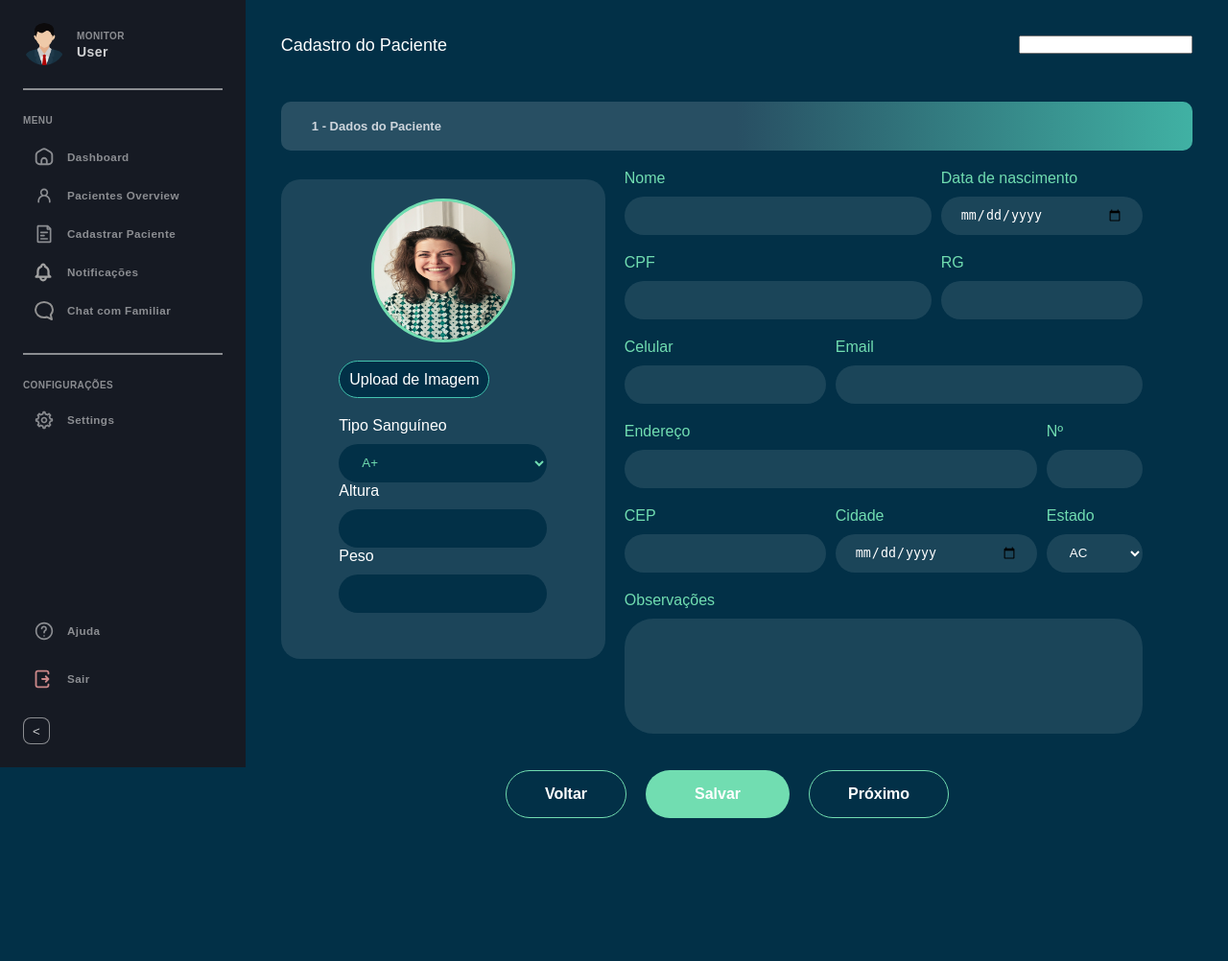
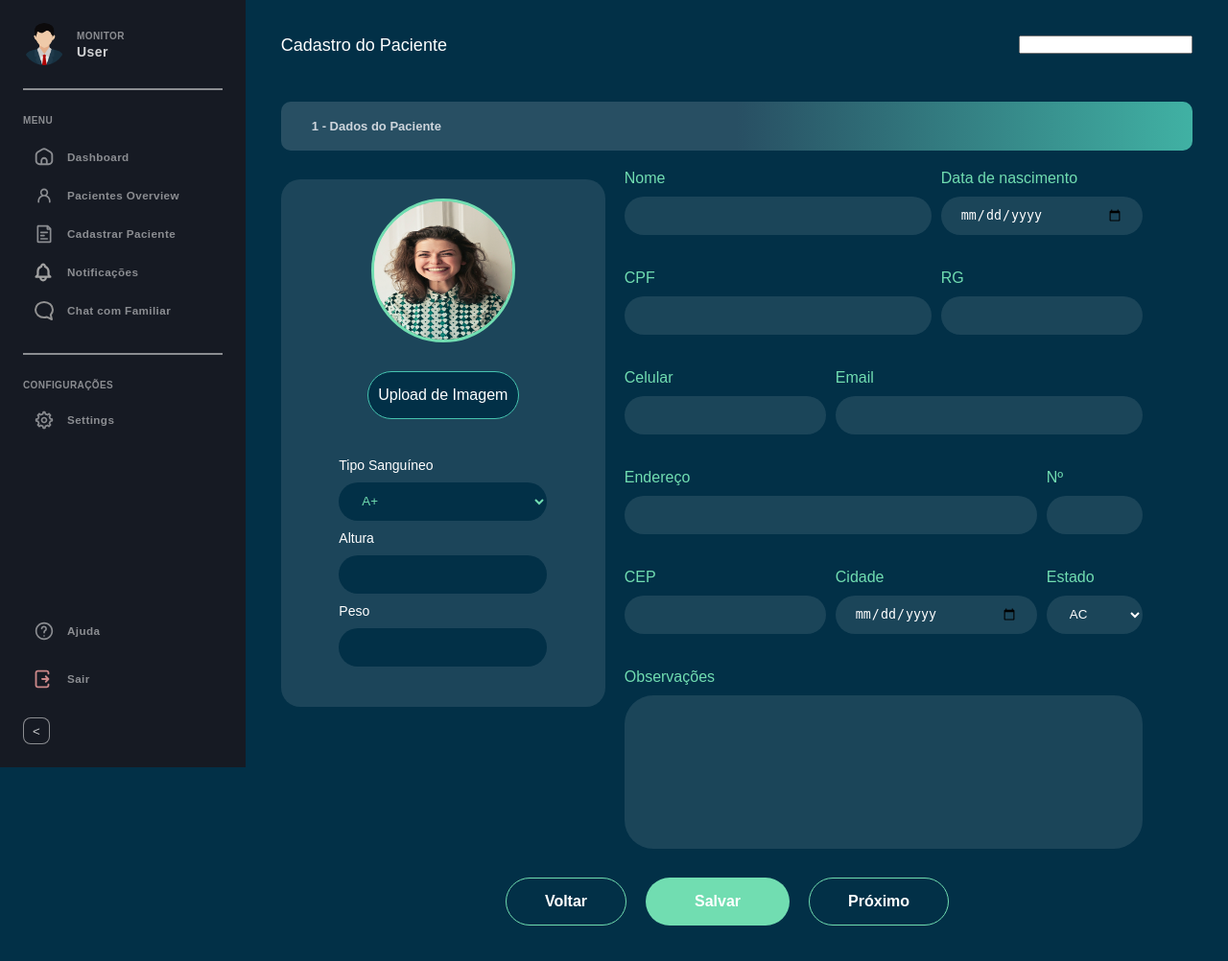
Before and after one commit to aasjunior/tera_dashboard, a Flask app: page /paciente-dados in a window 1280 px wide. Shown: the whole page at 96% size. Before the commit the page ends 853 px from the top, so only its background shows below. Run offline with Flask 3, Linux system fonts and the light colour scheme.

Commit message:
updating

```diff
--- a/controllers/components.py
+++ b/controllers/components.py
@@ -12,5 +12,8 @@ def render_sidebar(name, image):
 def render_welcome_card(name, pag=False, titulo=False):
     return render_template("components/welcome-card.html", name=name, pag=pag, titulo=titulo)
 
+def render_upload_image(pag=False):
+    return render_template("components/upload-image.html", pag=pag)
+
 def render_daily_record(name):
     return render_template("components/daily-record.html", name=name)
--- a/controllers/routes.py
+++ b/controllers/routes.py
@@ -29,5 +29,6 @@ def init_app(app):
         components = {
             'sidebar': render_sidebar,
             'welcome_card': render_welcome_card,
+            'upload_image': render_upload_image,
         }
         return render_template("paciente-dados.html", **components)
--- /dev/null
+++ b/views/components/upload-image.html
@@ -0,0 +1,34 @@
+<aside class="aside-profile"> <!--Aqui será o profile-->
+    <img id="preview" src="static/imgs/figures/imagem-padrao.jpg" alt="Foto de Perfil">
+
+    <form class="form-upload-picture" action="/cadastrar" method="POST" enctype="multipart/form-data">
+        <div class="d-flex horizontal-center">
+            <label class="lbl-upload-picture" for="upload-picture"> Upload de Imagem
+                <input class="" type="file" id="upload-picture" name="foto" accept="image/*">
+            </label>
+        </div>
+        <div class="mt-30">
+            <div id=""  class="col">
+                <label class="lbl-white fs-14 mt-10" for=""> Tipo Sanguíneo </label>
+                <select id="" class="input_dark_blue" name="sangue">
+                    <option class="op-color" value="A+">A+</option>
+                    <option class="op-color" value="A-">A-</option>
+                    <option class="op-color" value="B+">B+</option>
+                    <option class="op-color" value="B-">B-</option>
+                    <option class="op-color" value="AB+">AB+</option>
+                    <option class="op-color" value="AB-">AB-</option>
+                    <option class="op-color" value="O+">O+</option>
+                    <option class="op-color" value="O-">O-</option>
+                </select>
+            </div>
+            <div id=""  class="col">
+                <label class="lbl-white fs-14 mt-10" for=""> Altura </label>
+                <input class="input_dark_blue" type="text">
+            </div>
+            <div id=""  class="col">
+                <label class="lbl-white fs-14 mt-10" for=""> Peso </label>
+                <input class="input_dark_blue" type="text">
+            </div>
+        </div>
+    </form>
+</aside>
--- a/views/paciente-dados.html
+++ b/views/paciente-dados.html
@@ -11,39 +11,7 @@
             {{ welcome_card('User', False, '1 - Dados do Paciente') | safe }} <!--Aqui é o titulo da etapa-->
         <section>
             <section class="d-flex">
-                <aside class="aside-profile"> <!--Aqui será o profile-->
-                    <img id="preview" src="static/imgs/figures/imagem-padrao.jpg" alt="Foto de Perfil">
-
-                    <form class="form-upload-picture" action="/cadastrar" method="POST" enctype="multipart/form-data">
-                        <label class="lbl-upload-picture" for="upload-picture"> Upload de Imagem
-                            <input type="file" id="upload-picture" name="foto" accept="image/*">
-                        </label>
-                        <div class="mt-30">
-                            <div id=""  class="col">
-                                <label class="lbl-white" for=""> Tipo Sanguíneo </label>
-                                <select id="" class="input_dark_blue" name="sangue">
-                                    <option class="op-color" value="AC">A+</option>
-                                    <option class="op-color" value="AL">A-</option>
-                                    <option class="op-color" value="AP">B+</option>
-                                    <option class="op-color" value="AM">B-</option>
-                                    <option class="op-color" value="BA">AB+</option>
-                                    <option class="op-color" value="CE">AB-</option>
-                                    <option class="op-color" value="AP">O+</option>
-                                    <option class="op-color" value="AM">O-</option>
-                                </select>
-                            </div>
-                            <div id=""  class="col">
-                                <label class="lbl-white" for=""> Altura </label>
-                                <input class="input_dark_blue" type="text">
-                            </div>
-                            <div id=""  class="col">
-                                <label class="lbl-white" for=""> Peso </label>
-                                <input class="input_dark_blue" type="text">
-                            </div>
-                        </div>
-                    </form>
-                </aside>
-
+                {{ upload_image(False) | safe }}
                 <section class="section-form"> <!--Aqui o forms-->
                     <form  action="" class="side-left-grid">
                         <div id="nome-grid"  class="col">
--- a/views/static/css/cadastro-paciente.css
+++ b/views/static/css/cadastro-paciente.css
@@ -52,8 +52,14 @@
     background-color: var(--bg-primary);
     width: 158px;
     height: 50px;
-    padding: 10px;
-    justify-self: center;
+    padding: auto;
+    padding-top: 15px;
+    align-content: center;
+    display: flex;
+    text-align: center;
+    align-self: center;
+    justify-content: center;
+    margin: 0;
 }
 
 .lbl-upload-picture:hover{
@@ -76,7 +82,7 @@
     margin-top: 30px;
     padding: 20px;
     width: 338px;
-    height: 500px;
+    height: 550px;
     left: 238px;
     background-color: var(--color-light-blue);
     border-radius: 20px;
@@ -111,11 +117,9 @@
     background: var(--color-light-blue);
     border-radius: 30px;
     color: var(--color-white);
-    padding-left: 20px;
-    padding-right: 20px;
+    padding: 20px;
     margin-top: 10px;
     margin-bottom: 10px;
-
 }
 
 #nome-grid{
--- a/views/static/css/global.css
+++ b/views/static/css/global.css
@@ -216,3 +216,31 @@ a{
 .mr-20{
     margin-right: 20px;
 }
+
+.mt-10{
+    margin-top: 10px;
+}
+
+.lbl-green{
+    color: var(--color-green);
+}
+
+.lbl-white{
+    color: var(--color-white);
+}
+
+.fs-20{
+    font-size: 20px;
+}
+
+.fs-16{
+    font-size: 16px;
+}
+
+.fs-14{
+    font-size: 14px;
+}
+
+.fs-10{
+    font-size: 10px;
+}
--- a/views/static/css/login.css
+++ b/views/static/css/login.css
@@ -34,14 +34,6 @@
     margin-top: 50px;
     margin-bottom: 50px;
     /* background-color: blueviolet; */
-}
-
-.lbl-green{
-    color: var(--color-green);
-}
-
-.lbl-white{
-    color: var(--color-white);
 }
 
 .form-login{
--- a/views/static/js/index.js
+++ b/views/static/js/index.js
@@ -18,7 +18,7 @@ function toggleElements(...elements) {
     });
 }
 
-document.getElementById("upload").addEventListener("change", function(event) {
+document.getElementById("upload-picture").addEventListener("change", function(event) {
     var input = event.target;
     var reader = new FileReader();
 
```
